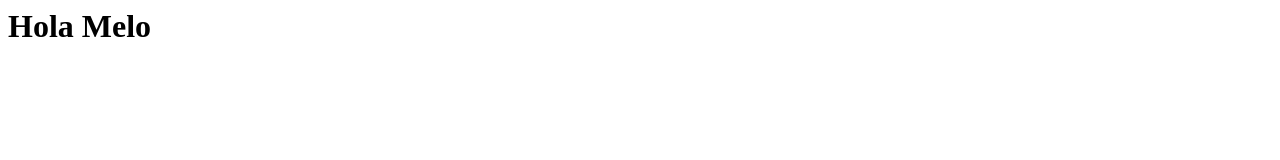
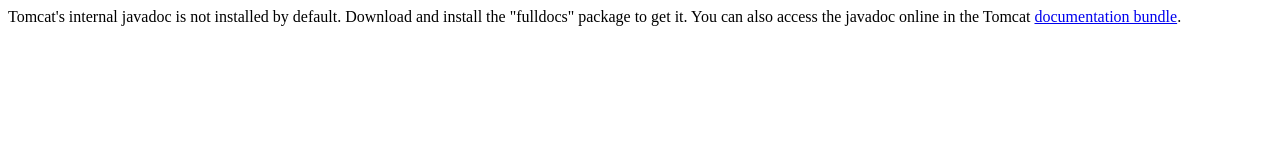
Before and after one commit to imelog/hosting, a plain HTML site: page index.html in a window 1280 px wide. Drawn offline with Linux system fonts and the light colour scheme.

Commit message:
Add files via upload
nuevo cambio

```diff
--- a/index.html
+++ b/index.html
@@ -1,8 +1,34 @@
+<!--
+  Licensed to the Apache Software Foundation (ASF) under one or more
+  contributor license agreements.  See the NOTICE file distributed with
+  this work for additional information regarding copyright ownership.
+  The ASF licenses this file to You under the Apache License, Version 2.0
+  (the "License"); you may not use this file except in compliance with
+  the License.  You may obtain a copy of the License at
+
+      http://www.apache.org/licenses/LICENSE-2.0
+
+  Unless required by applicable law or agreed to in writing, software
+  distributed under the License is distributed on an "AS IS" BASIS,
+  WITHOUT WARRANTIES OR CONDITIONS OF ANY KIND, either express or implied.
+  See the License for the specific language governing permissions and
+  limitations under the License.
+-->
+<!DOCTYPE html>
 <html>
+    <head>
+    <meta charset="UTF-8" />
+    <title>API docs</title>
+</head>
 
 <body>
 
-<h1> Hola Melo </h1>
+Tomcat's internal javadoc is not installed by default. Download and install
+the "fulldocs" package to get it.
+
+You can also access the javadoc online in the Tomcat
+<a href="https://tomcat.apache.org/tomcat-8.5-doc/">
+documentation bundle</a>.
+
 </body>
-
 </html>
```
